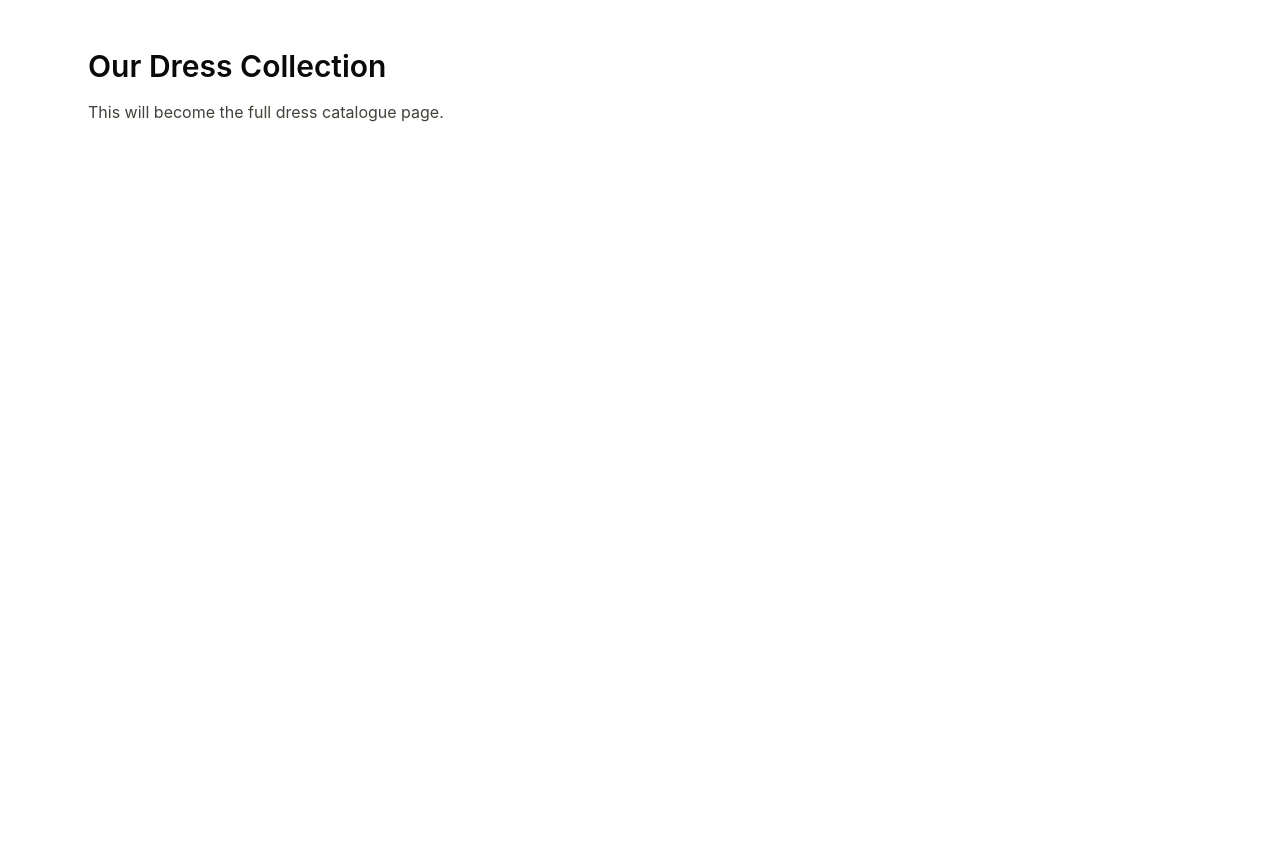
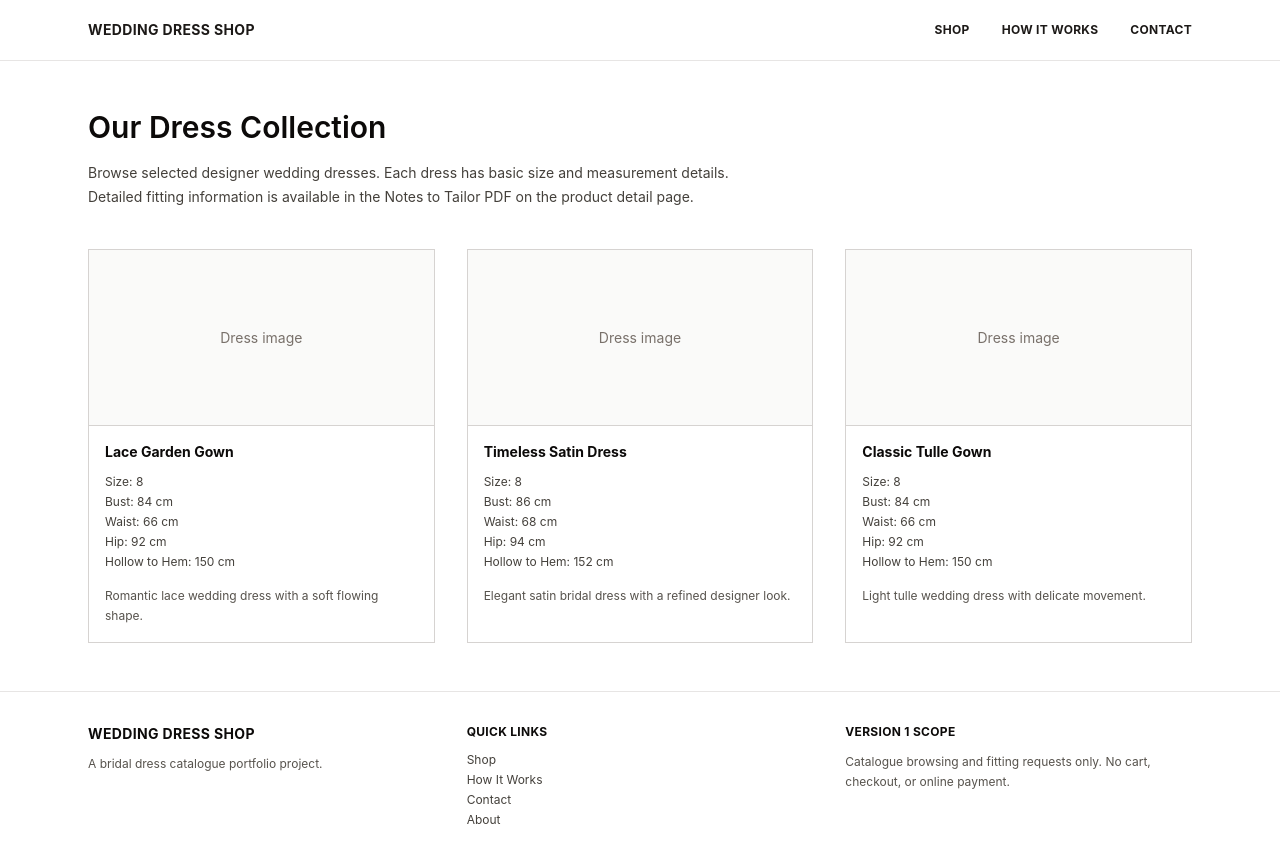
Before and after one commit to wyangy/wedding-dress-shop, a React (Vite) app: page /shop in a window 1280 px wide. Before the commit the page ends 800 px from the top, so only its background shows below. Built offline with nearby package versions, Linux system fonts and the light colour scheme.

Commit message:
Build shop catalogue page

```diff
--- a/src/pages/ShopPage.tsx
+++ b/src/pages/ShopPage.tsx
@@ -1,14 +1,35 @@
+import Header from "../components/layout/Header";
+import Footer from "../components/layout/Footer";
+import DressCard from "../components/ui/DressCard";
+import { featuredDresses } from "../data/dresses";
+
 function ShopPage() {
   return (
+    <>
+      <Header />
+
       <main className="mx-auto max-w-6xl px-6 py-12">
+        <div className="mb-10">
           <h1 className="mb-4 text-3xl font-semibold text-stone-950">
             Our Dress Collection
           </h1>
 
-      <p className="text-stone-700">
-        This will become the full dress catalogue page.
+          <p className="max-w-2xl text-sm leading-6 text-stone-700">
+            Browse selected designer wedding dresses. Each dress has basic size
+            and measurement details. Detailed fitting information is available
+            in the Notes to Tailor PDF on the product detail page.
           </p>
+        </div>
+
+        <div className="grid gap-8 md:grid-cols-3">
+          {featuredDresses.map((dress) => (
+            <DressCard key={dress.id} dress={dress} />
+          ))}
+        </div>
       </main>
+
+      <Footer />
+    </>
   );
 }
 
```
Lines whose indentation alone changed are shown as unchanged.
